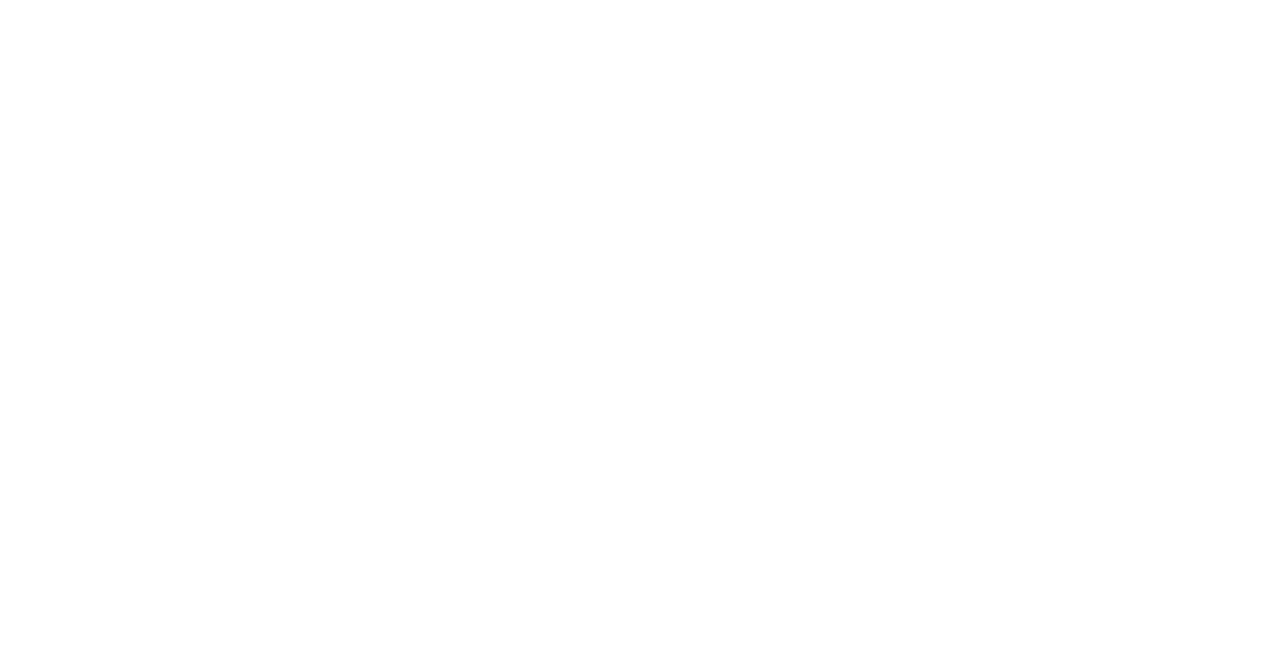
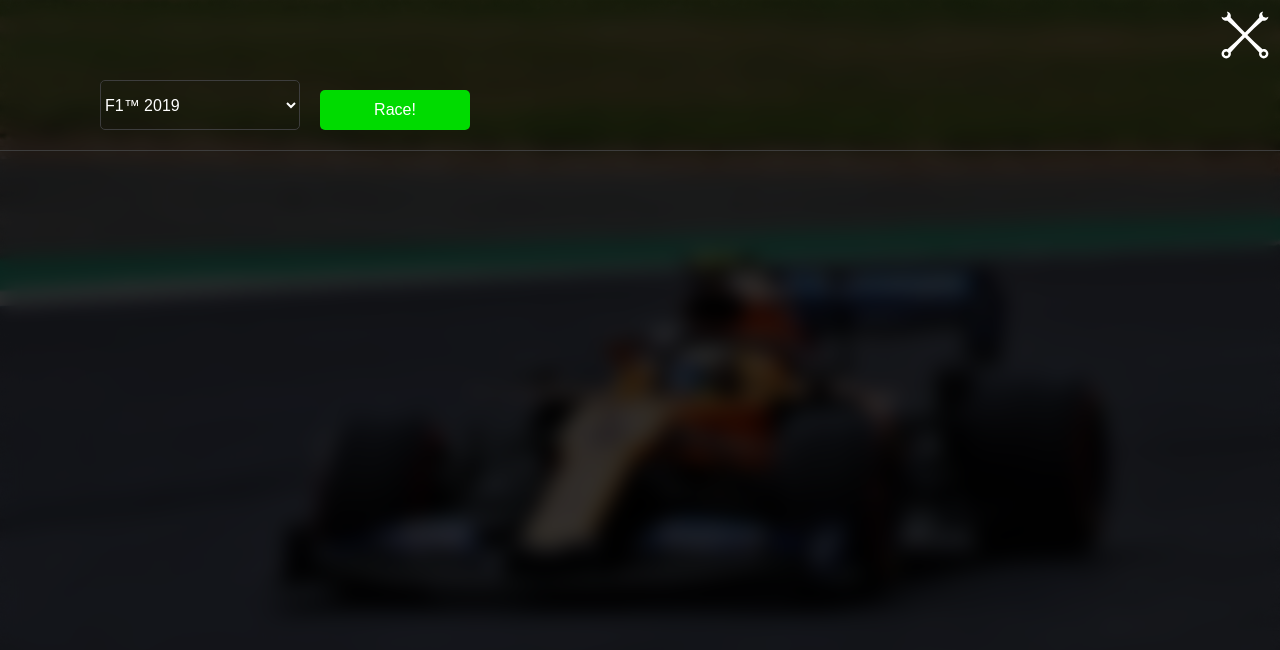
Before and after one commit to MatthewZenn/PitCrew, an Electron app: page mainWindow.html in a window 1280 px wide. Drawn offline with Linux system fonts and the light colour scheme.

Commit message:
worked on header interface

```diff
--- a/main.css
+++ b/main.css
@@ -0,0 +1,95 @@
+html, body {
+    background-color: rgb(19, 19, 19);
+    background-image: url(Static/lando-4341625_1920.jpg);
+    background-repeat: no-repeat;
+    background-size: cover;
+    background-attachment: fixed;
+    margin: 0, auto;
+    padding: 0;
+}
+
+*:focus {
+    outline: none;
+}
+
+header {
+    margin: 0 auto;
+    padding: 0;
+    position: absolute;
+    top: 0;
+    left: 0;
+    background: none;
+    width: 100%;
+    height: 150px;
+    border-bottom: 1px solid rgb(61, 61, 61);
+}
+
+#close {
+    color: white;
+    float: right;
+    width: 50px;
+    padding: 10px;
+    margin: auto;
+    justify-content: center;
+}
+
+.close-btn {
+    filter: invert(99%) sepia(97%) saturate(0%) hue-rotate(81deg) brightness(107%) contrast(100%);
+}
+
+.close-btn:hover {
+    filter: invert(20%) sepia(95%) saturate(5985%) hue-rotate(333deg) brightness(95%) contrast(113%);
+    cursor: pointer;
+}
+
+.background {
+    position: absolute;
+    top: 0;
+    left: 0;
+    background: rgba(0, 0, 0, 0.8);
+    backdrop-filter: blur(10px);
+    height: 100%;
+    width: 100%;
+    z-index: -1;
+}
+
+.selector {
+    position: absolute;
+    left: 100px;
+    top: 80px;
+}
+
+.dropdown {
+    background: transparent;
+    border: 1px solid rgb(61, 61, 61);
+    width: 200px;
+    height: 50px;
+    color: white;
+    font-size: 12pt;
+    border-radius: 5px;
+    z-index: 1;
+}
+
+.option {
+    background: none;
+    border: 1px solid rgb(61, 61, 61);
+    color: black;
+}
+
+#start {
+    position: absolute;
+    left: 320px;
+    top: 90px;
+    width: 150px;
+    height: 40px;
+    background: rgb(0, 219, 0);
+    color: white;
+    font-size: 12pt;
+    border-radius: 5px;
+    border: none;
+}
+
+#start:hover {
+    cursor: pointer;
+    background: rgb(81, 255, 0);
+}
--- a/mainWindow.html
+++ b/mainWindow.html
@@ -9,6 +9,22 @@
         <link rel="stylesheet" href="main.css">
     </head>
     <body>
+        <header class="header" style="-webkit-app-region: drag">
+            <img class="logo" src="">
+            <div id="close" onclick="window.close()" style="-webkit-app-region: no-drag">
+                <img src="Static/close.svg" class="close-btn">
+            </div>
+            <form class="selector" style="-webkit-app-region: no-drag">
+                <select class="dropdown" name = "dropdown">
+                   <option class="option" value = "2019" selected>F1™ 2019</option>
+                   <option class="option" value = "2020">F1™ 2020</option>
+                   <option class="option" value = "dirt4">Dirt® 4</option>
+                   <option class="option" value = "dirt-rally">DirtRally® 2</option>
+                </select>
+             </form>
+             <button id="start" style="-webkit-app-region: no-drag">Race!</button>
+        </header>
+        <div class="background">
 
         <script src="index.js" async defer></script>
     </body>
```
Also changed, not shown: Static/close.svg (added), Static/lando-4341625_1920.jpg (added).
